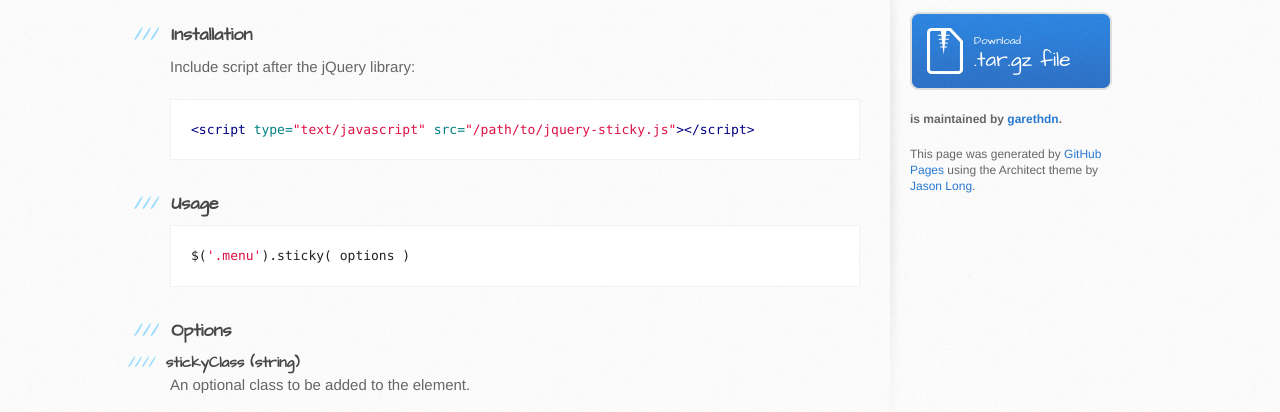
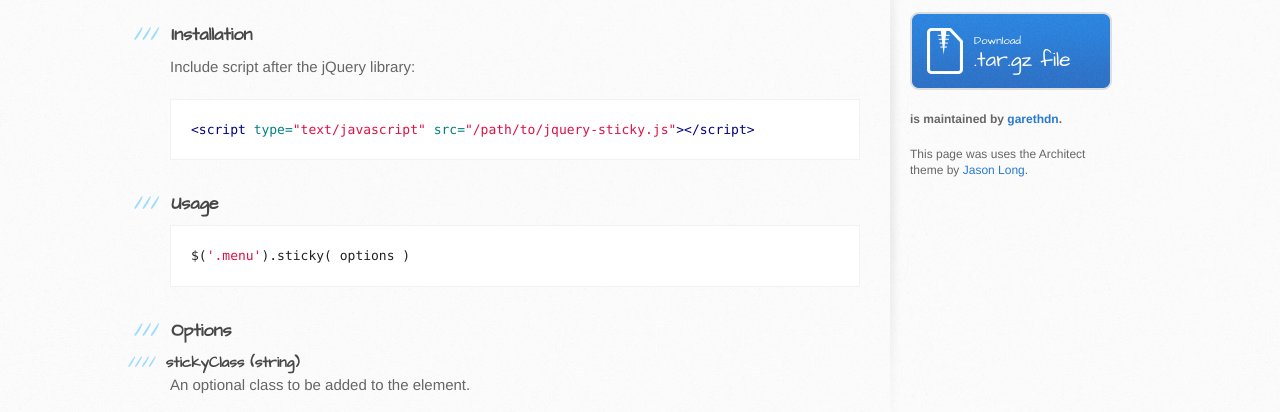
Before and after one commit to garethdn/jquery-sticky, a plain HTML site: page index.html in a window 1280 px wide. Shown: the part 388-800 px from the top of the page. Drawn offline with nearby package versions, Linux system fonts and the light colour scheme.

Commit message:
alteration to content of gh demo page

```diff
--- a/index.html
+++ b/index.html
@@ -107,7 +107,7 @@
 
             <p class="repo-owner"><a href="https://github.com/garethdn/jquery-sticky"></a> is maintained by <a href="https://github.com/garethdn">garethdn</a>.</p>
 
-            <p>This page was generated by <a href="pages.github.com">GitHub Pages</a> using the Architect theme by <a href="https://twitter.com/jasonlong">Jason Long</a>.</p>
+            <p>This page was uses the Architect theme by <a href="https://twitter.com/jasonlong">Jason Long</a>.</p>
           </div>
         </aside>
       </div>
```
